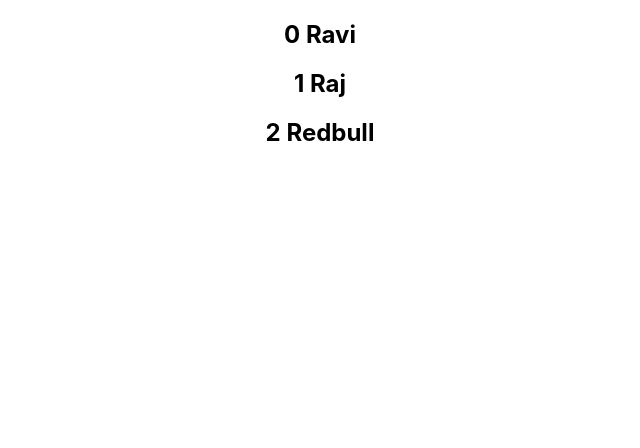
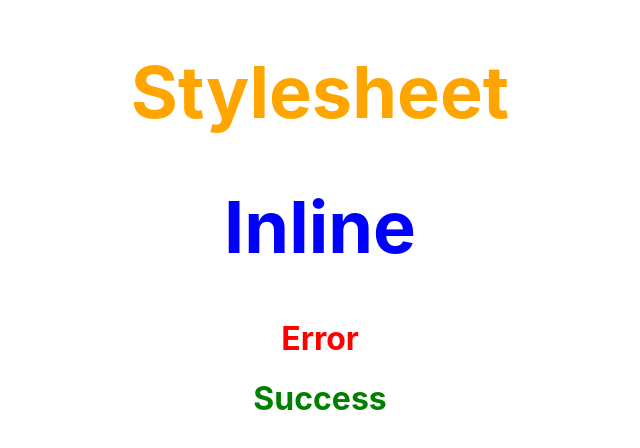
Before and after one commit to rajdavid/learn-react, a React (Create React App) app: page / in a window 1280 px wide. Shown: the top 448 px of the page, without its empty margins (320-960 px from the left). Built offline with nearby package versions, Linux system fonts and the light colour scheme.

Commit message:
styling and css

```diff
--- a/src/App.js
+++ b/src/App.js
@@ -1,6 +1,13 @@
 import React from 'react';
 import './App.css';
-import NameList from './Componets/NameList';
+
+import Stylesheet from './Componets/StyleSheet'
+import Inline from './Componets/Inline';
+
+import './styleApp.css'
+
+import styles from './appStyles.module.css'
+//import NameList from './Componets/NameList';
 //import ParentComponent from './Componets/ParentComponent';
 //import App1 from './service/App1'
 // import Counter from './Componets/Counter';
@@ -23,8 +30,12 @@ import NameList from './Componets/NameList';
       <hr />
       <EventBind/>
       <ParentComponent/>
-        <UserGreeting/>*/}
-      <NameList/>
+        <UserGreeting/>
+      <NameList/>*/}
+      <Stylesheet primary={true}/>
+      <Inline />
+      <h1 className='error'>Error</h1>
+      <h1 className={styles.success}>Success</h1>
 
     </div>
   );
--- /dev/null
+++ b/src/Componets/Inline.js
@@ -0,0 +1,15 @@
+import React from 'react'
+const heading = {
+  fontSize: '72px',
+  color: 'blue'
+}
+
+function Inline() {
+  return (
+    <div>
+      <h1 style={heading}>Inline</h1>
+    </div>
+  )
+}
+
+export default Inline
--- /dev/null
+++ b/src/Componets/StyleSheet.js
@@ -0,0 +1,11 @@
+import React from 'react'
+import './myStyle.css'
+function Stylesheet(props) {
+  let className = props.primary ? 'primary' : ''
+  return (
+    <div>
+      <h1 className={`${className} font-xl`}>Stylesheet</h1>
+    </div>
+  )
+}
+export default Stylesheet
--- /dev/null
+++ b/src/Componets/myStyle.css
@@ -0,0 +1,7 @@
+.primary {
+    color: orange;
+  }
+
+  .font-xl {
+    font-size: 72px;
+  }
--- /dev/null
+++ b/src/appStyles.module.css
@@ -0,0 +1,3 @@
+.success {
+    color: green
+  }
--- /dev/null
+++ b/src/styleApp.css
@@ -0,0 +1,3 @@
+.error {
+    color: red
+  }
```
